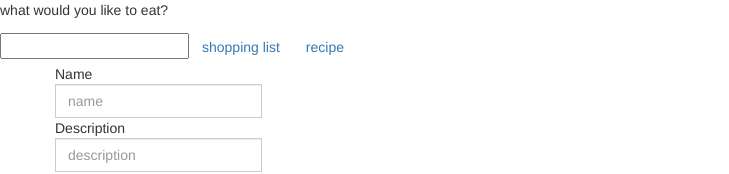
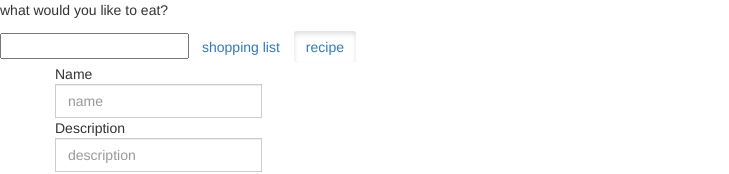
Before and after one commit to denicad1/recipes, an Angular app: page /recipeList in a window 1280 px wide. Shown: the top 174 px of the page, without its empty margins (0-729 px from the left). Built offline with nearby package versions, Linux system fonts and the light colour scheme.

Commit message:
active styling for router done

```diff
--- a/src/app/app.module.ts
+++ b/src/app/app.module.ts
@@ -34,7 +34,6 @@ import { DropdownDirectiveDirective } from './dropdown-directive.directive';
     AppRoutingModule,
     FormsModule,
     HttpClientModule,
-
   ],
   providers: [],
   bootstrap: [AppComponent]
--- a/src/app/header/header.component.html
+++ b/src/app/header/header.component.html
@@ -1,5 +1,16 @@
 <p>what would you like to eat?</p>
 <input type="text" (input)="display($event)" [(ngModel)]="foodInput" />
-<a href="#" class="btn" [routerLink]="['/shoppingList']">shopping list</a
-><a href="#" class="btn" [routerLink]="['/recipeList']">recipe</a>
+<a
+  href="#"
+  class="btn"
+  routerLinkActive="active"
+  [routerLink]="['/shoppingList']"
+  >shopping list</a
+><a
+  href="#"
+  class="btn"
+  routerLinkActive="active"
+  [routerLink]="['/recipeList']"
+  >recipe</a
+>
 <!-- <router-outlet></router-outlet> -->
```
